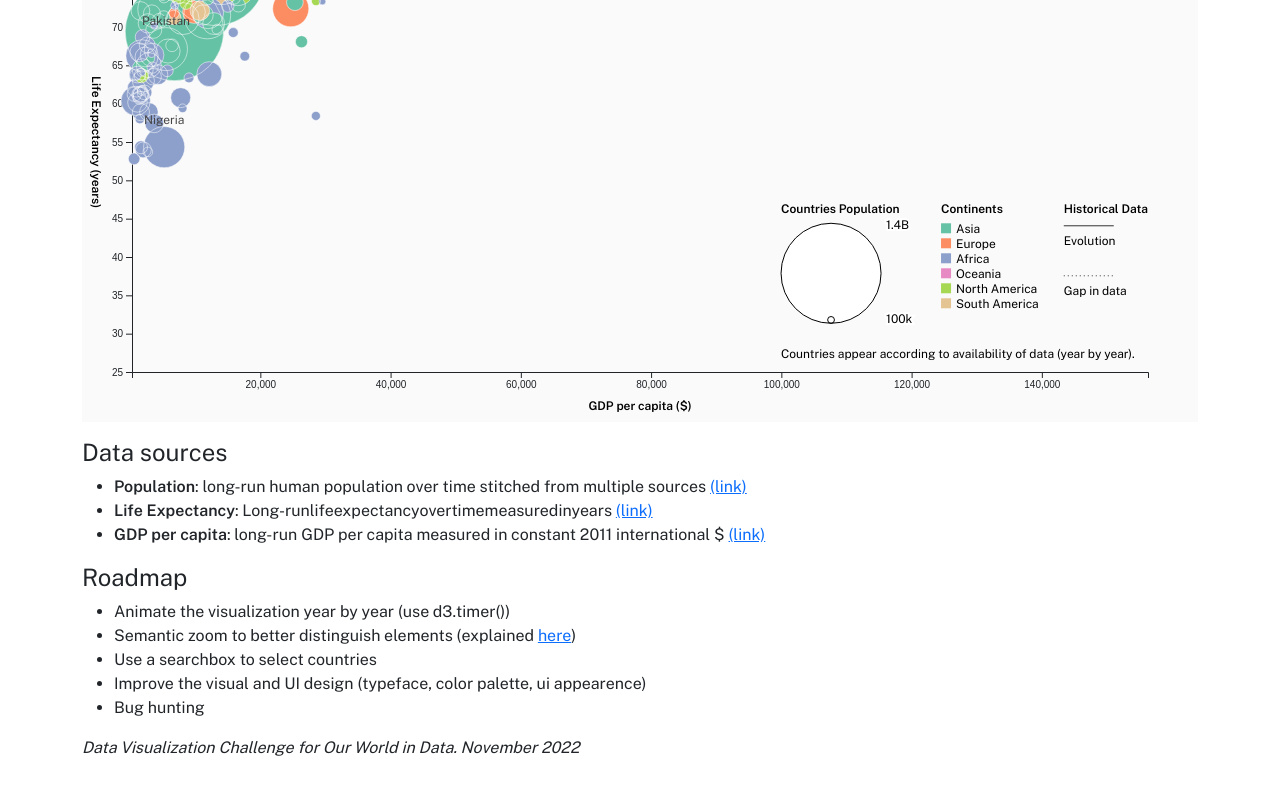
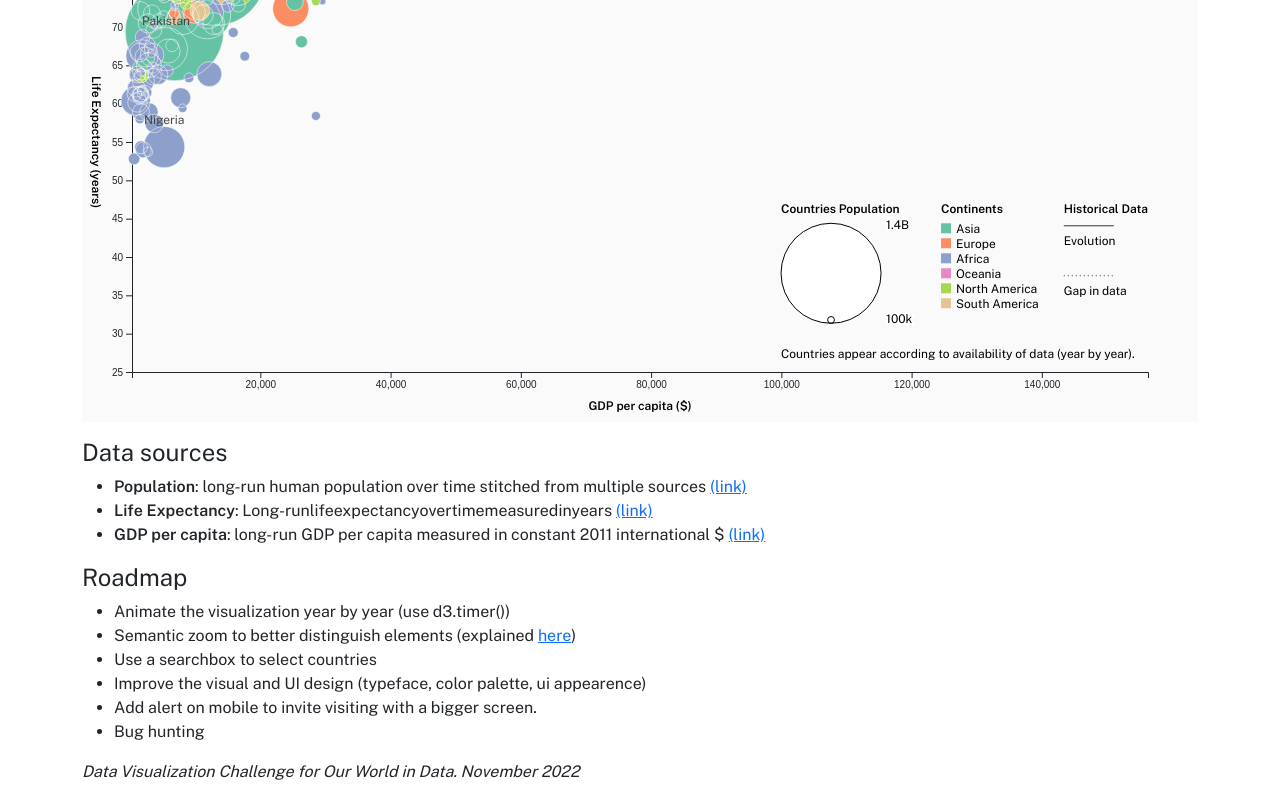
Before and after one commit to iosonosempreio/challenge-for-our-world-in-data, a Next.js app: page /challenge-for-our-world-in-data/ in a window 1280 px wide. Shown: the part 393-1193 px from the top of the page. Before the commit the page ends 1169 px from the top, so only its background shows below. Built offline with nearby package versions, Linux system fonts and the light colour scheme.

Commit message:
Update index.js

```diff
--- a/pages/index.js
+++ b/pages/index.js
@@ -214,6 +214,7 @@ export default function Home() {
 									</li>
 									<li>Use a searchbox to select countries</li>
 									<li>Improve the visual and UI design (typeface, color palette, ui appearence)</li>
+									<li>Add alert on mobile to invite visiting with a bigger screen.</li>
 									<li>Bug hunting</li>
 								</ul>
 								<p className="fst-italic">Data Visualization Challenge for Our World in Data. November 2022</p>
```
